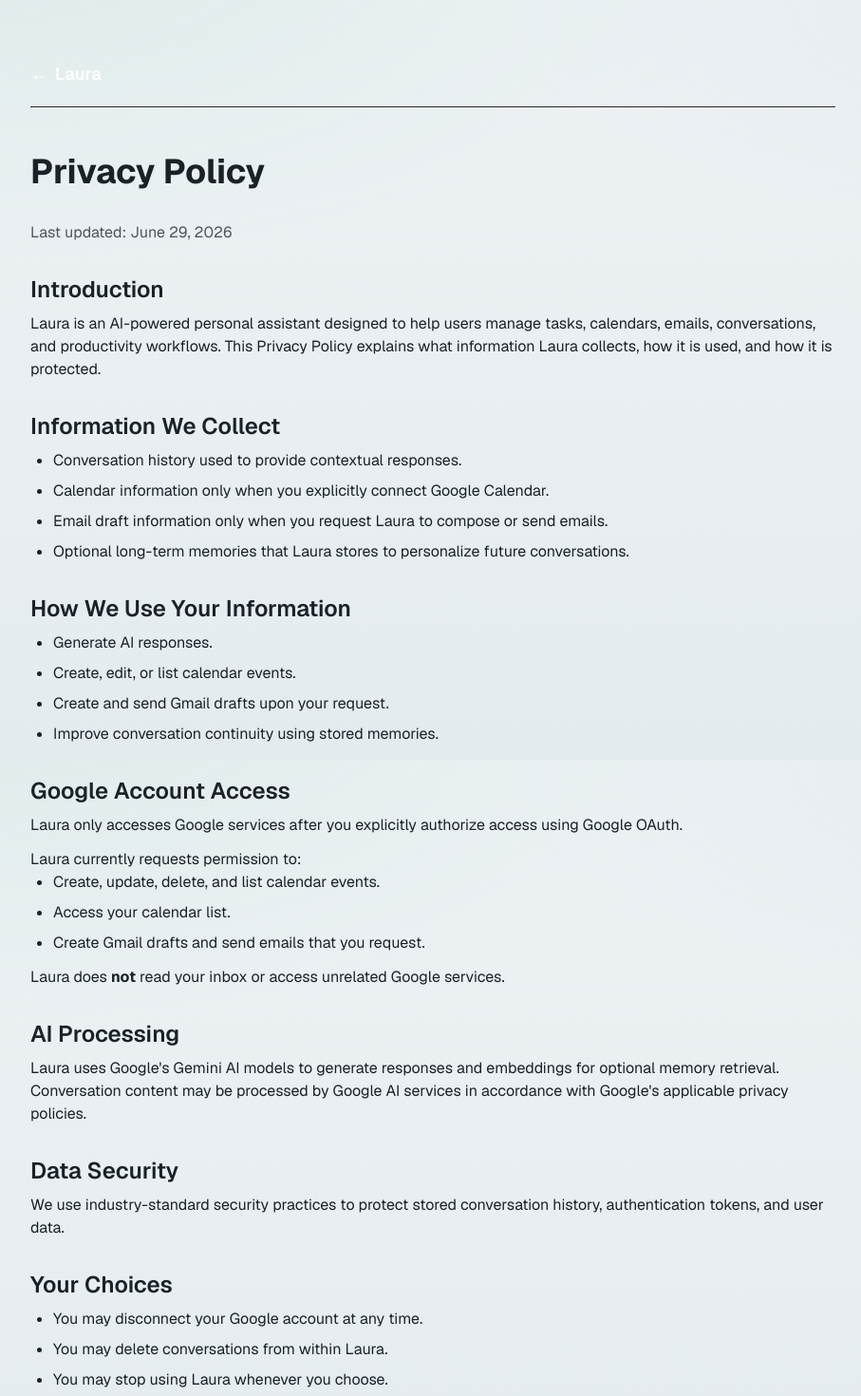
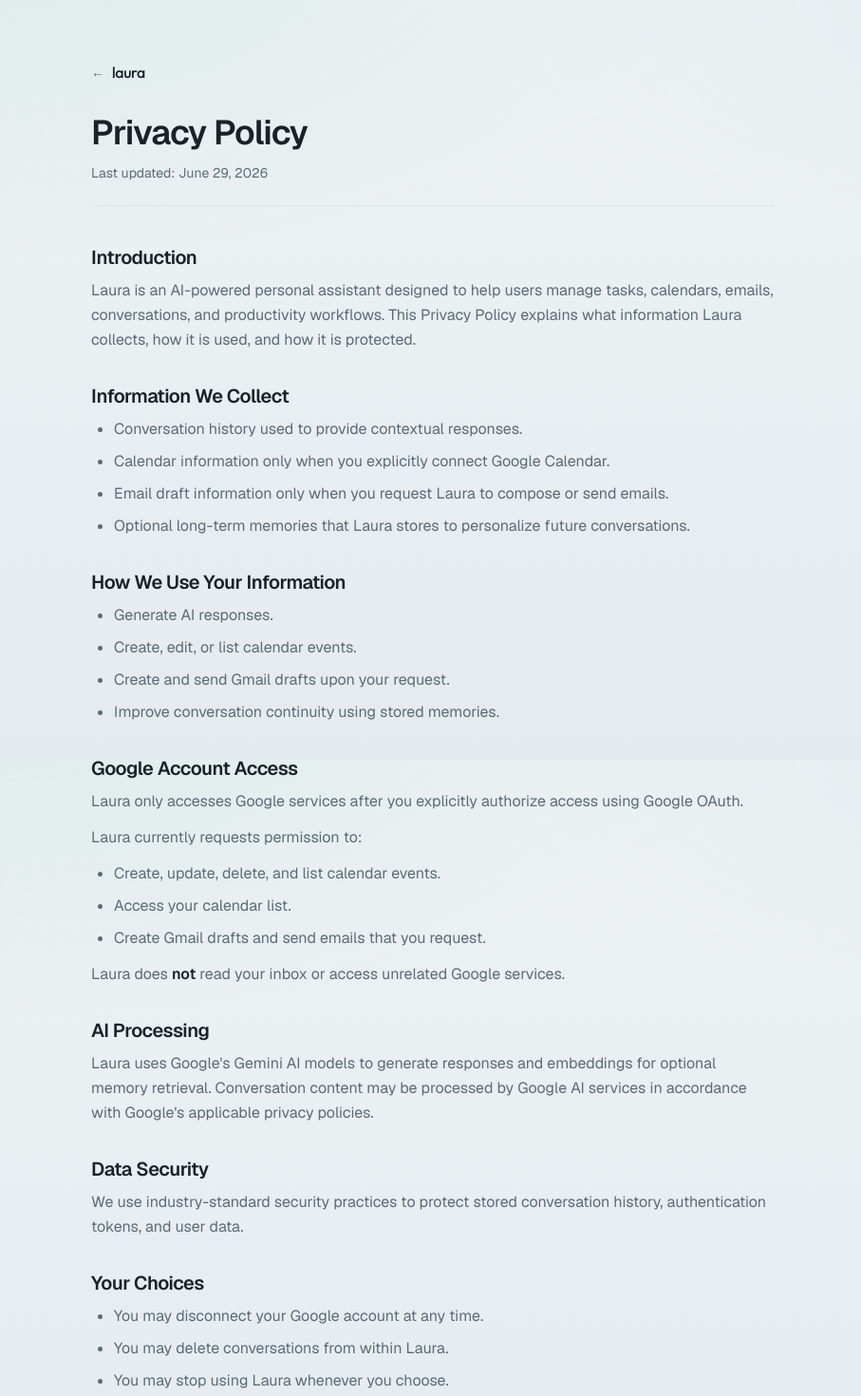
Before and after one commit to lauralee01/laura, a Next.js app in the folder frontend/: page /privacy in a window 1280 px wide. Shown: the top 1470 px of the page at 95% size, without its empty margins (184-1091 px from the left). Built offline with nearby package versions, Linux system fonts and the light colour scheme.

Commit message:
feat(frontend): updated privacy and terms page

```diff
--- a/frontend/src/app/privacy/page.tsx
+++ b/frontend/src/app/privacy/page.tsx
@@ -1,140 +1,98 @@
-import Link from 'next/link';
+import {
+  LegalPageShell,
+  LegalSection,
+} from '@/components/LegalPageShell';
 
 export default function PrivacyPage() {
   return (
-        <main className="mx-auto max-w-4xl px-6 py-16">
-            <div className="mb-12 flex items-center justify-between border-b border-zinc-800 pb-5">
-                <Link
-                    href="/"
-                    className="flex items-center gap-2 text-lg font-semibold text-white transition hover:text-zinc-300"
+    <LegalPageShell
+      title="Privacy Policy"
+      updated="Last updated: June 29, 2026"
     >
-                    <span>←</span>
-                    <span>Laura</span>
-                </Link>
-            </div>
-            <h1 className="mb-8 text-4xl font-bold">Privacy Policy</h1>
-
-            <p className="mb-8 text-zinc-600 dark:text-zinc-400">
-                Last updated: June 29, 2026
-            </p>
-
-            <section className="space-y-8">
-                <div>
-                    <h2 className="mb-2 text-2xl font-semibold">
-                        Introduction
-                    </h2>
-
+      <LegalSection title="Introduction">
         <p>
           Laura is an AI-powered personal assistant designed to help users
           manage tasks, calendars, emails, conversations, and productivity
           workflows. This Privacy Policy explains what information Laura
           collects, how it is used, and how it is protected.
         </p>
-                </div>
+      </LegalSection>
 
-                <div>
-                    <h2 className="mb-2 text-2xl font-semibold">
-                        Information We Collect
-                    </h2>
+      <LegalSection title="Information We Collect">
+        <ul>
+          <li>Conversation history used to provide contextual responses.</li>
+          <li>
+            Calendar information only when you explicitly connect Google
+            Calendar.
+          </li>
+          <li>
+            Email draft information only when you request Laura to compose or
+            send emails.
+          </li>
+          <li>
+            Optional long-term memories that Laura stores to personalize future
+            conversations.
+          </li>
+        </ul>
+      </LegalSection>
 
-                    <ul className="list-disc space-y-2 pl-6">
-                        <li>Conversation history used to provide contextual responses.</li>
-                        <li>Calendar information only when you explicitly connect Google Calendar.</li>
-                        <li>Email draft information only when you request Laura to compose or send emails.</li>
-                        <li>Optional long-term memories that Laura stores to personalize future conversations.</li>
-                    </ul>
-                </div>
-
-                <div>
-                    <h2 className="mb-2 text-2xl font-semibold">
-                        How We Use Your Information
-                    </h2>
-
-                    <ul className="list-disc space-y-2 pl-6">
+      <LegalSection title="How We Use Your Information">
+        <ul>
           <li>Generate AI responses.</li>
           <li>Create, edit, or list calendar events.</li>
           <li>Create and send Gmail drafts upon your request.</li>
           <li>Improve conversation continuity using stored memories.</li>
         </ul>
-                </div>
+      </LegalSection>
 
-                <div>
-                    <h2 className="mb-2 text-2xl font-semibold">
-                        Google Account Access
-                    </h2>
-
+      <LegalSection title="Google Account Access">
         <p>
           Laura only accesses Google services after you explicitly authorize
           access using Google OAuth.
         </p>
-
-                    <p className="mt-3">
-                        Laura currently requests permission to:
-                    </p>
-
-                    <ul className="list-disc space-y-2 pl-6">
+        <p>Laura currently requests permission to:</p>
+        <ul>
           <li>Create, update, delete, and list calendar events.</li>
           <li>Access your calendar list.</li>
           <li>Create Gmail drafts and send emails that you request.</li>
         </ul>
-
-                    <p className="mt-3">
+        <p>
           Laura does <strong>not</strong> read your inbox or access unrelated
           Google services.
         </p>
-                </div>
+      </LegalSection>
 
-                <div>
-                    <h2 className="mb-2 text-2xl font-semibold">
-                        AI Processing
-                    </h2>
-
+      <LegalSection title="AI Processing">
         <p>
-                        Laura uses Google's Gemini AI models to generate responses and
-                        embeddings for optional memory retrieval. Conversation content may
-                        be processed by Google AI services in accordance with Google's
+          Laura uses Google&apos;s Gemini AI models to generate responses and
+          embeddings for optional memory retrieval. Conversation content may be
+          processed by Google AI services in accordance with Google&apos;s
           applicable privacy policies.
         </p>
-                </div>
+      </LegalSection>
 
-                <div>
-                    <h2 className="mb-2 text-2xl font-semibold">
-                        Data Security
-                    </h2>
-
+      <LegalSection title="Data Security">
         <p>
           We use industry-standard security practices to protect stored
           conversation history, authentication tokens, and user data.
         </p>
-                </div>
+      </LegalSection>
 
-                <div>
-                    <h2 className="mb-2 text-2xl font-semibold">
-                        Your Choices
-                    </h2>
-
-                    <ul className="list-disc space-y-2 pl-6">
+      <LegalSection title="Your Choices">
+        <ul>
           <li>You may disconnect your Google account at any time.</li>
           <li>You may delete conversations from within Laura.</li>
           <li>You may stop using Laura whenever you choose.</li>
         </ul>
-                </div>
+      </LegalSection>
 
-                <div>
-                    <h2 className="mb-2 text-2xl font-semibold">
-                        Contact
-                    </h2>
-
+      <LegalSection title="Contact">
         <p>
           If you have any questions regarding this Privacy Policy, please
           contact:
         </p>
-
-                    <p className="mt-2 font-medium">
-                        lauraoghwono@gmail.com
-                    </p>
-                </div>
-            </section>
-        </main>
+        <p className="font-medium text-ink">lauraoghwono@gmail.com</p>
+      </LegalSection>
+    </LegalPageShell>
   );
 }
--- a/frontend/src/app/terms/page.tsx
+++ b/frontend/src/app/terms/page.tsx
@@ -1,112 +1,64 @@
-import Link from 'next/link';
-
+import {
+  LegalPageShell,
+  LegalSection,
+} from '@/components/LegalPageShell';
 
 export default function TermsPage() {
   return (
-        <main className="mx-auto max-w-4xl px-6 py-16">
-            <div className="mb-12 flex items-center justify-between border-b border-zinc-800 pb-5">
-                <Link
-                    href="/"
-                    className="flex items-center gap-2 text-lg font-semibold text-white transition hover:text-zinc-300"
+    <LegalPageShell
+      title="Terms of Service"
+      updated="Last updated: June 29, 2026"
     >
-                    <span>←</span>
-                    <span>Laura</span>
-                </Link>
-            </div>
-            <h1 className="mb-8 text-4xl font-bold">
-                Terms of Service
-            </h1>
+      <LegalSection title="Acceptance">
+        <p>By using Laura, you agree to these Terms of Service.</p>
+      </LegalSection>
 
-            <p className="mb-8 text-zinc-600 dark:text-zinc-400">
-                Last updated: June 29, 2026
-            </p>
-
-            <section className="space-y-8">
-
-                <div>
-                    <h2 className="mb-2 text-2xl font-semibold">
-                        Acceptance
-                    </h2>
-
-                    <p>
-                        By using Laura, you agree to these Terms of Service.
-                    </p>
-                </div>
-
-                <div>
-                    <h2 className="mb-2 text-2xl font-semibold">
-                        Description of Service
-                    </h2>
-
+      <LegalSection title="Description of Service">
         <p>
           Laura is an AI assistant that helps users manage conversations,
           calendars, email drafting, reminders, and productivity tasks using
           artificial intelligence.
         </p>
-                </div>
+      </LegalSection>
 
-                <div>
-                    <h2 className="mb-2 text-2xl font-semibold">
-                        User Responsibilities
-                    </h2>
-
-                    <ul className="list-disc space-y-2 pl-6">
+      <LegalSection title="User Responsibilities">
+        <ul>
           <li>Use Laura responsibly.</li>
           <li>Do not use Laura for illegal activities.</li>
-                        <li>Only connect Google accounts that belong to you or that you are authorized to use.</li>
+          <li>
+            Only connect Google accounts that belong to you or that you are
+            authorized to use.
+          </li>
         </ul>
-                </div>
+      </LegalSection>
 
-                <div>
-                    <h2 className="mb-2 text-2xl font-semibold">
-                        AI Responses
-                    </h2>
-
+      <LegalSection title="AI Responses">
         <p>
           Laura generates responses using artificial intelligence. While we
           strive for accuracy, responses may occasionally be incomplete or
           incorrect. Users should verify important information before relying
           on it.
         </p>
-                </div>
+      </LegalSection>
 
-                <div>
-                    <h2 className="mb-2 text-2xl font-semibold">
-                        Google Services
-                    </h2>
-
+      <LegalSection title="Google Services">
         <p>
           Calendar and Gmail features are only available after explicit user
           authorization through Google OAuth.
         </p>
-                </div>
+      </LegalSection>
 
-                <div>
-                    <h2 className="mb-2 text-2xl font-semibold">
-                        Availability
-                    </h2>
-
+      <LegalSection title="Availability">
         <p>
-                        Laura is provided on an "as available" basis. We may update,
+          Laura is provided on an &quot;as available&quot; basis. We may update,
           improve, or temporarily suspend features without prior notice.
         </p>
-                </div>
+      </LegalSection>
 
-                <div>
-                    <h2 className="mb-2 text-2xl font-semibold">
-                        Contact
-                    </h2>
-
-                    <p>
-                        Questions regarding these Terms may be sent to:
-                    </p>
-
-                    <p className="mt-2 font-medium">
-                        lauraoghwono@gmail.com
-                    </p>
-                </div>
-
-            </section>
-        </main>
+      <LegalSection title="Contact">
+        <p>Questions regarding these Terms may be sent to:</p>
+        <p className="font-medium text-ink">lauraoghwono@gmail.com</p>
+      </LegalSection>
+    </LegalPageShell>
   );
 }
--- /dev/null
+++ b/frontend/src/components/LegalPageShell.tsx
@@ -0,0 +1,53 @@
+import Link from 'next/link';
+import type { ReactNode } from 'react';
+import { BrandLockup } from '@/components/BrandLockup';
+
+type Props = {
+  title: string;
+  updated: string;
+  children: ReactNode;
+};
+
+export function LegalPageShell({ title, updated, children }: Props) {
+  return (
+    <main className="mx-auto min-h-[100dvh] max-w-3xl px-6 py-12 text-ink md:py-16">
+      <header className="mb-10 border-b border-border-subtle pb-6">
+        <Link
+          href="/"
+          className="inline-flex items-center gap-2 text-ink-muted transition hover:text-ink"
+        >
+          <span aria-hidden className="text-sm">
+            ←
+          </span>
+          <BrandLockup size="sm" />
+        </Link>
+        <h1 className="mt-8 text-3xl font-semibold tracking-tight text-ink md:text-4xl">
+          {title}
+        </h1>
+        <p className="mt-3 text-sm text-ink-muted">{updated}</p>
+      </header>
+      <div className="legal-prose space-y-8 text-base leading-relaxed text-ink">
+        {children}
+      </div>
+    </main>
+  );
+}
+
+export function LegalSection({
+  title,
+  children,
+}: {
+  title: string;
+  children: ReactNode;
+}) {
+  return (
+    <section>
+      <h2 className="mb-2 text-xl font-semibold tracking-tight text-ink">
+        {title}
+      </h2>
+      <div className="space-y-3 text-ink-muted [&_strong]:font-semibold [&_strong]:text-ink [&_ul]:list-disc [&_ul]:space-y-2 [&_ul]:pl-6 [&_li]:text-ink-muted">
+        {children}
+      </div>
+    </section>
+  );
+}
```
Lines whose indentation alone changed are shown as unchanged.
